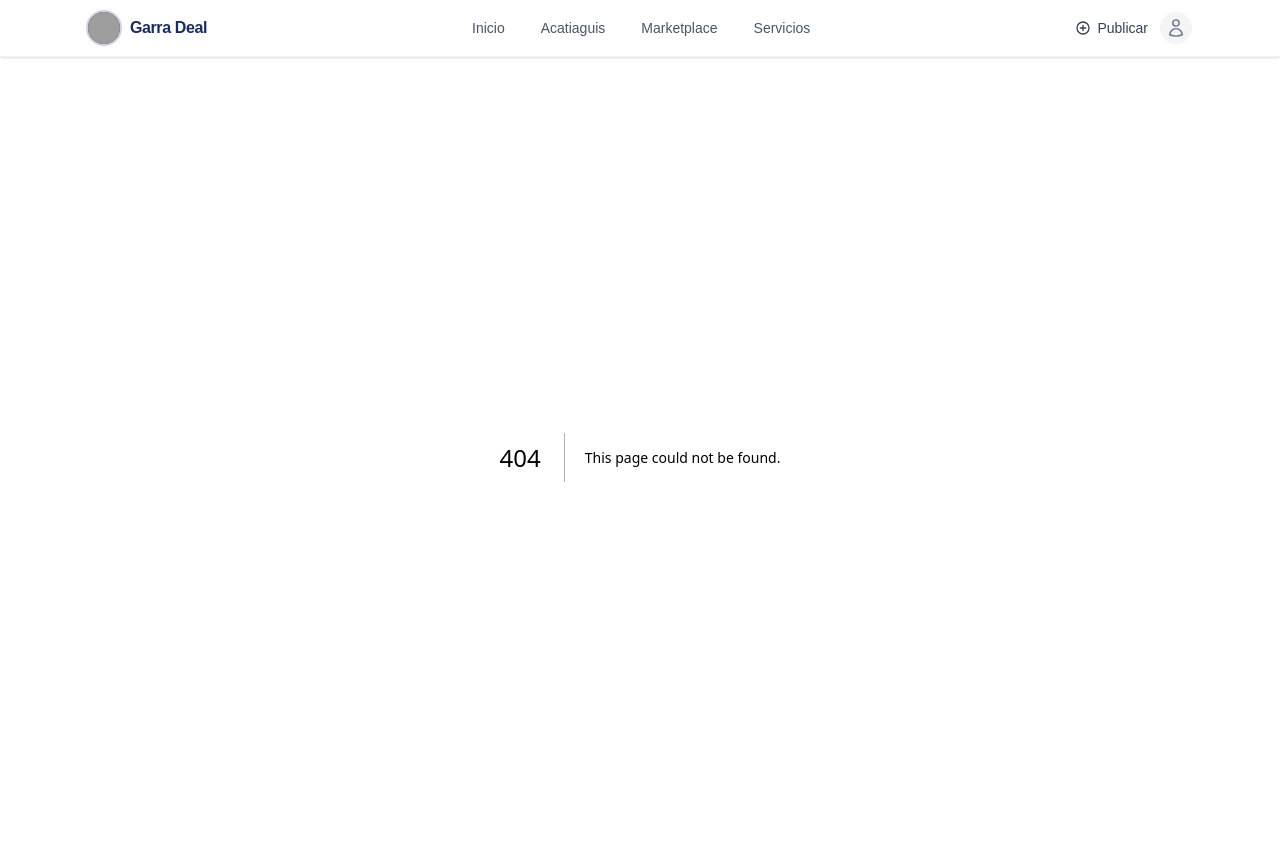
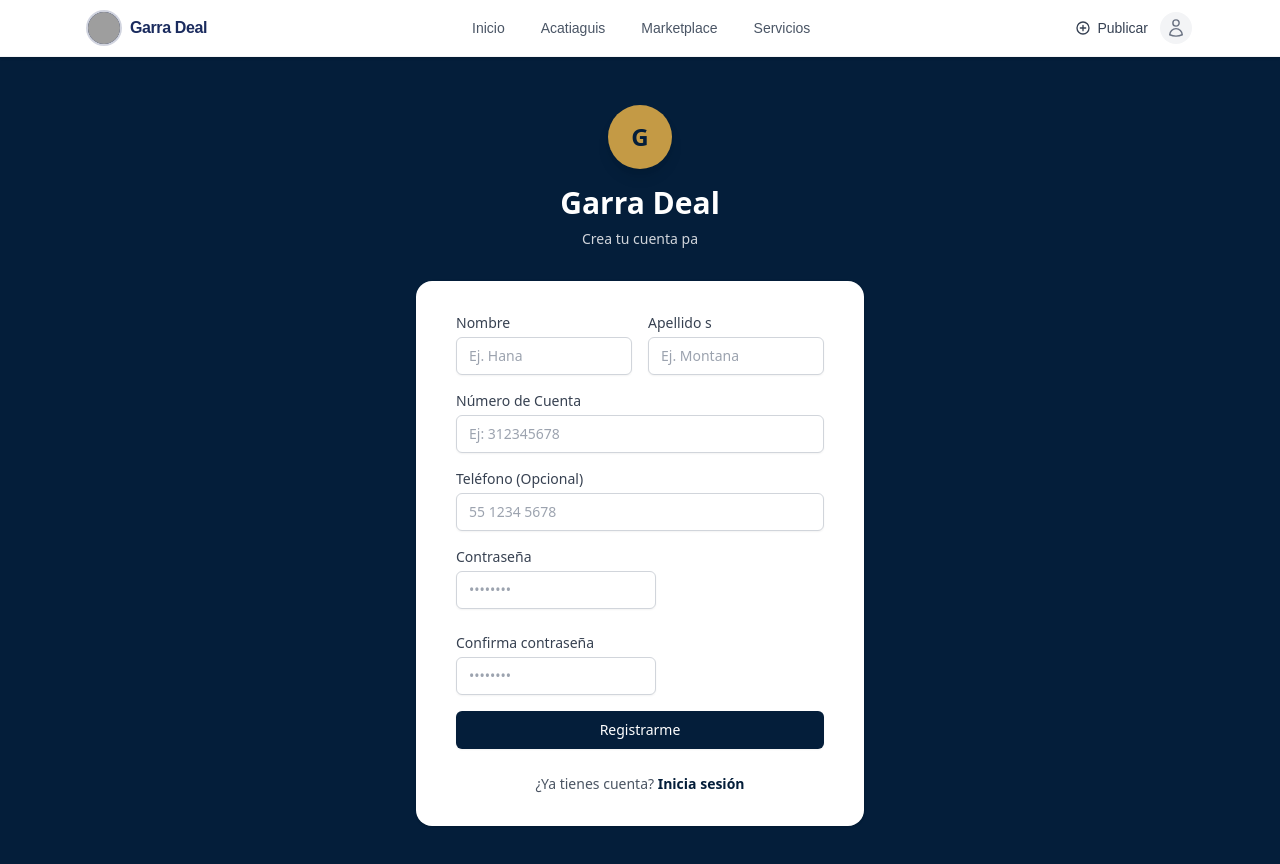
Before and after one commit to 4-de-Asada/FrontendProject, a Next.js app in the folder Proyecto_4dAsada/: page /registro in a window 1280 px wide. Before the commit this address had no page. Shown: the top 864 px of the page. Built offline with nearby package versions, Linux system fonts and the light colour scheme; grey boxes are pictures that could not be loaded.

Commit message:
Modulo de Registro - Ingreso añadidos

```diff
--- a/Proyecto_4dAsada/app/Login/actions.tsx
+++ b/Proyecto_4dAsada/app/(auth)/actions.ts
@@ -18,7 +18,7 @@ export async function signup(formData: FormData) {
 
    // VALIDACIÓN
    if (contrasenia !== confirmarContrasenia) {
-      redirect('/Login/registro?error=Las contrasenias no coinciden')
+      redirect('/registro?error=Las contrasenias no coinciden')
    }
 
    // Crear usuario en Supa
@@ -27,12 +27,12 @@ export async function signup(formData: FormData) {
       password: contrasenia,
       options: {
          // Le dice a Supabase que regrese a la app tras verificar, usando localhost como respaldo
-         emailRedirectTo: `${process.env.NEXT_PUBLIC_SITE_URL || 'http://localhost:3000'}/Login/ingreso/`,
+         emailRedirectTo: `${process.env.NEXT_PUBLIC_SITE_URL || 'http://localhost:3000'}/ingreso/`,
       },
    })
 
    if (authError) {
-      redirect('/Login/registro?error=' + encodeURIComponent(authError.message))
+      redirect('/registro?error=' + encodeURIComponent(authError.message))
    }
 
    // Insertar perfil en la tabla perfiles
@@ -49,13 +49,15 @@ export async function signup(formData: FormData) {
          },
          ])
 
+         console.log('OOOOOOOOOOOO', profileError)
+
       if (profileError) {
          console.error('Erroralcrearperfil:', profileError.message)
-         redirect('/Login/registro?error=ESTA MAL. No se pudo registrar el usuario.')
+         redirect('/registro?error=ESTA MAL. No se pudo registrar el usuario.')
       }
    }
    revalidatePath('/', 'layout');
-   redirect('/Login/ingreso?message=' + encodeURIComponent('¡Registro exitoso! Revisa tu correo institucional para confirmar tu cuenta.'));
+   redirect('/ingreso?message=' + encodeURIComponent('¡Registro exitoso! Revisa tu correo institucional para confirmar tu cuenta.'));
 }
 
 
@@ -76,7 +78,7 @@ export async function login(formData: FormData) {
 
   if (error) {
     // Aquí podrías redirigir a una página de error o manejarlo con estados
-    redirect('/Login/ingreso?error=Credenciales%20invalidas')
+    redirect('/ingreso?error=Credenciales%20invalidas')
   }
 
   revalidatePath('/', 'layout')
--- a/Proyecto_4dAsada/app/Login/authLayout.tsx
+++ b/Proyecto_4dAsada/app/(auth)/authLayout.tsx
@@ -1,5 +1,5 @@
 import React from 'react';
-import styles from './login.module.css'; // Ajusta la ruta de los puntos según dónde guardes el archivo
+import styles from './auth.module.css'; // Ajusta la ruta de los puntos según dónde guardes el archivo
 
 interface AuthLayoutProps {
   children: React.ReactNode;
--- a/Proyecto_4dAsada/app/Login/page.tsx
+++ b/Proyecto_4dAsada/app/(auth)/ingreso/page.tsx
@@ -1,7 +1,7 @@
 import Link from "next/link";
-import { login } from './actions';
-import styles from './login.module.css'; // Subimos un nivel para encontrar el CSS
-import AuthLayout from "./authLayout";
+import { login } from '../actions';
+import styles from '../auth.module.css'; // Subimos un nivel para encontrar el CSS
+import AuthLayout from "../authLayout";
 
 export default async function LoginPage(
    {searchParams,}:{searchParams: Promise<{ error?: string, message?: string }>;}
@@ -52,6 +52,7 @@ export default async function LoginPage(
                      id="contrasenia"
                      name="contrasenia"
                      type="password"
+                     maxLength={64}
                      required
                      placeholder="Tu contraseña"
                      className={styles.input}
@@ -86,7 +87,7 @@ export default async function LoginPage(
          <div className="mt-6 text-center">
             <p className="text-sm text-gray-600">
                ¿No tienes cuenta?{' '}
-               <Link href="/Login/registro" className={styles.linkBold}>Regístrate aquí</Link>
+               <Link href="/registro" className={styles.linkBold}>Regístrate aquí</Link>
             </p>
          </div>
 
--- a/Proyecto_4dAsada/app/Login/registro.tsx
+++ b/Proyecto_4dAsada/app/(auth)/registro/page.tsx
@@ -1,7 +1,7 @@
 import Link from "next/link";
-import { signup } from "./actions";
-import styles from './login.module.css';
-import AuthLayout from "./authLayout";
+import { signup } from "../actions";
+import styles from '../auth.module.css';
+import AuthLayout from "../authLayout";
 
 export default async function RegisterPage(
 	{searchParams,}: {searchParams: Promise<{ error?: string; message?: string }>;}
@@ -36,6 +36,8 @@ export default async function RegisterPage(
 								id="nombre"
 								name="nombre"
 								type="text"
+								minLength={2}
+								maxLength={50}
 								required
 								placeholder="Ej. Hana"
 								className={styles.input}
@@ -49,6 +51,8 @@ export default async function RegisterPage(
 								id="apellidos"
 								name="apellidos"
 								type="text"
+								minLength={2}
+								maxLength={100}
 								required
 								placeholder="Ej. Montana"
 								className={styles.input}
@@ -119,6 +123,7 @@ export default async function RegisterPage(
 								type="password"
 								required
 								minLength={8}
+								maxLength={64}
 								placeholder="••••••••"
 								className={styles.input}
 							/>
@@ -133,6 +138,7 @@ export default async function RegisterPage(
 								type="password"
 								required
 								minLength={8}
+								maxLength={64}
 								placeholder="••••••••"
 								className={styles.input}
 							/>
@@ -152,7 +158,7 @@ export default async function RegisterPage(
 			<div className={styles.footerText}>
 				<p>
 					¿Ya tienes cuenta?{' '}
-					<Link href="/Login/ingreso" className={styles.linkBold}>
+					<Link href="/ingreso" className={styles.linkBold}>
 						Inicia sesión
 					</Link>
 				</p>
```
Also changed, not shown: Proyecto_4dAsada/app/(auth)/auth.module.css (renamed from Proyecto_4dAsada/app/Login/login.module.css), 1 other file (tests, documents, lock files or other folders).
